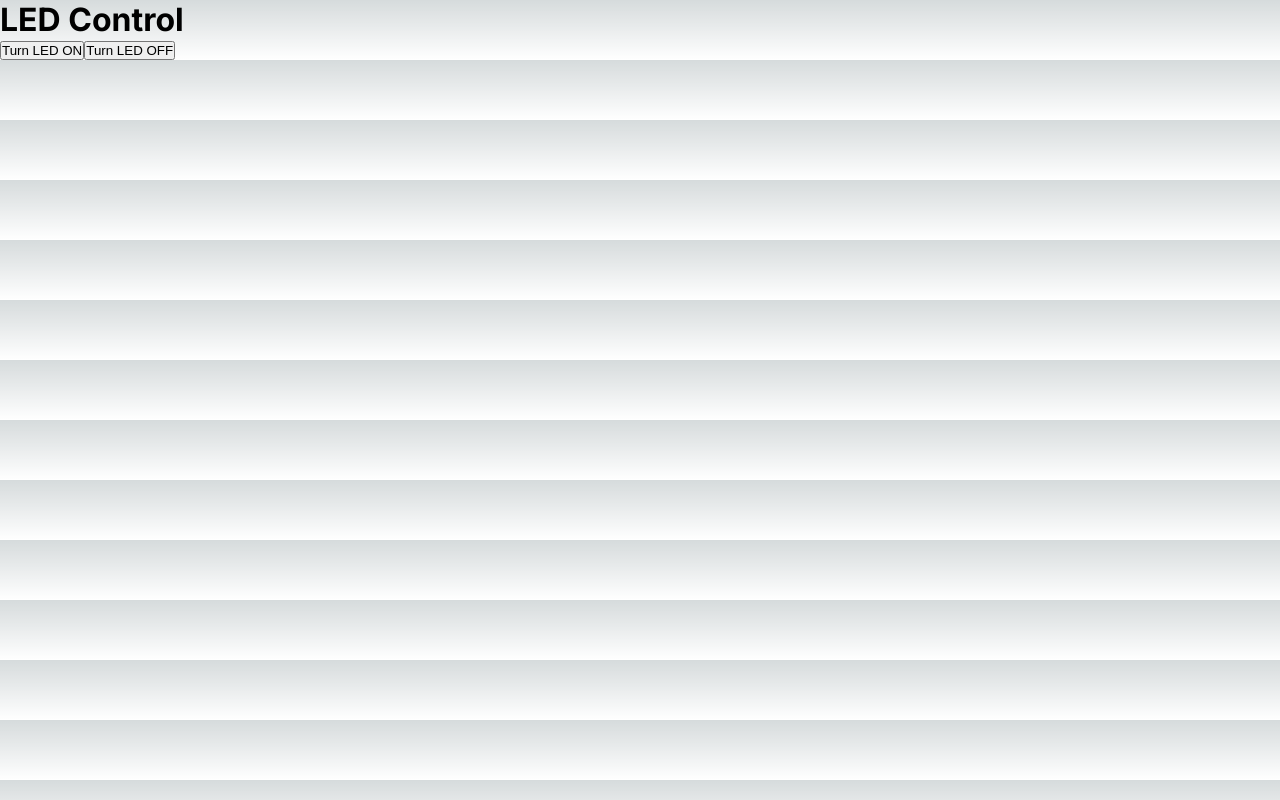
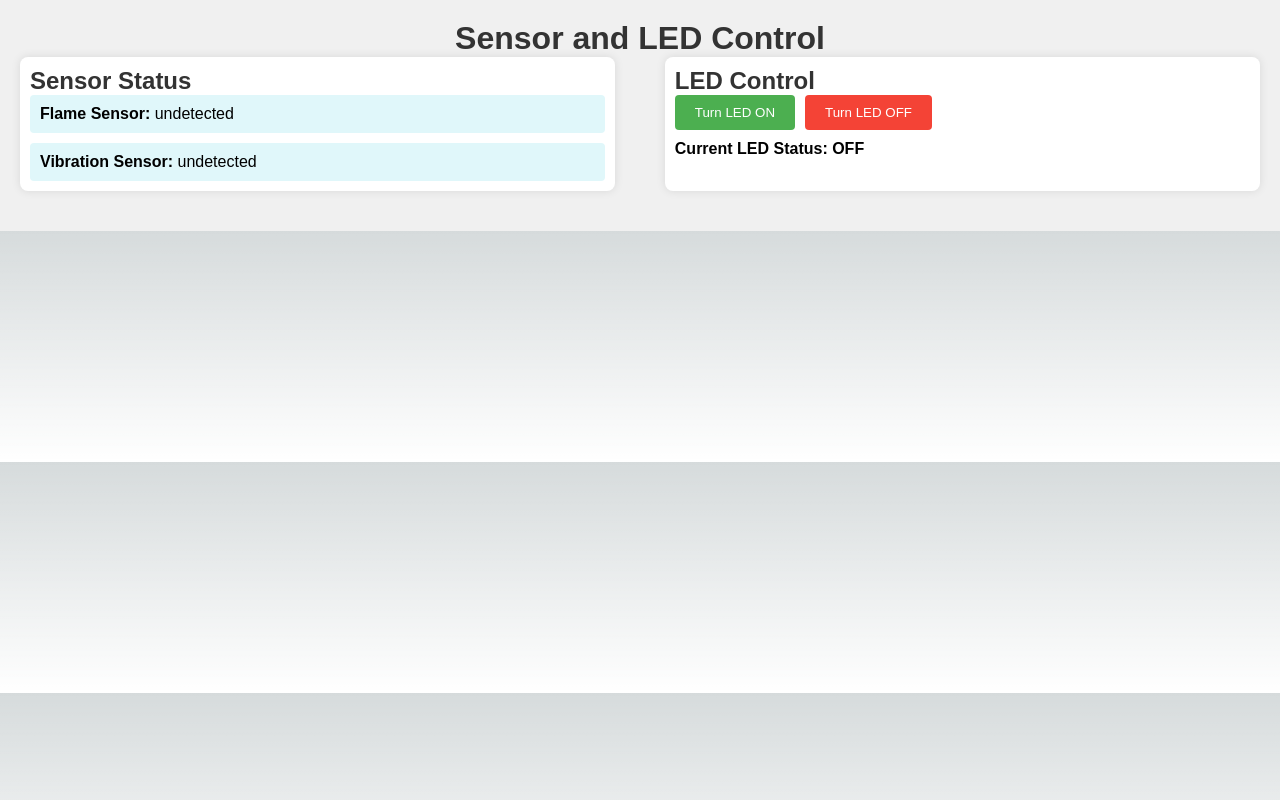
Before and after one commit to 9Mongkol/minipromon, a Next.js app: page / in a window 1280 px wide. Built offline with nearby package versions, Linux system fonts and the light colour scheme; no server answers; the database is empty.

Commit message:
butiCode1

```diff
--- a/src/app/page.js
+++ b/src/app/page.js
@@ -1,8 +1,26 @@
 "use client";
-import { useState } from 'react';
+import { useState, useEffect } from 'react';
 
 const Home = () => {
     const [responseMessage, setResponseMessage] = useState('');
+    const [ledStatus, setLedStatus] = useState(null);
+    const [sensorStatus, setSensorStatus] = useState({ flame: 'undetected', vibration: 'undetected' });
+
+    useEffect(() => {
+        // Fetch initial LED status
+        const fetchLedStatus = async () => {
+            try {
+                const response = await fetch('/api/sensordata');
+                if (!response.ok) throw new Error('Failed to fetch LED status');
+                const data = await response.json();
+                setLedStatus(data.led_status);
+            } catch (error) {
+                console.error('Error:', error);
+            }
+        };
+
+        fetchLedStatus();
+    }, []);
 
     const handleUpdate = async (ledStatus) => {
         try {
@@ -21,6 +39,7 @@ const Home = () => {
             }
 
             const data = await response.json();
+            setLedStatus(data.led_status);
             setResponseMessage(`LED status updated to ${data.led_status}`);
         } catch (error) {
             console.error('Error:', error);
@@ -29,11 +48,36 @@ const Home = () => {
     };
 
     return (
-        <div>
-            <h1>LED Control</h1>
-            <button onClick={() => handleUpdate(1)}>Turn LED ON</button>
-            <button onClick={() => handleUpdate(0)}>Turn LED OFF</button>
-            <p>{responseMessage}</p>
+        <div style={{ fontFamily: 'Arial, sans-serif', padding: '20px', backgroundColor: '#f0f0f0' }}>
+            <h1 style={{ textAlign: 'center', color: '#333' }}>Sensor and LED Control</h1>
+
+            <div style={{ display: 'flex', justifyContent: 'space-between', marginBottom: '20px' }}>
+                <div style={{ width: '48%', padding: '10px', borderRadius: '8px', backgroundColor: '#fff', boxShadow: '0 0 10px rgba(0,0,0,0.1)' }}>
+                    <h2 style={{ color: '#333' }}>Sensor Status</h2>
+                    <div style={{ marginBottom: '10px', padding: '10px', borderRadius: '4px', backgroundColor: '#e0f7fa' }}>
+                        <strong>Flame Sensor:</strong> {sensorStatus.flame}
+                    </div>
+                    <div style={{ padding: '10px', borderRadius: '4px', backgroundColor: '#e0f7fa' }}>
+                        <strong>Vibration Sensor:</strong> {sensorStatus.vibration}
+                    </div>
+                </div>
+
+                <div style={{ width: '48%', padding: '10px', borderRadius: '8px', backgroundColor: '#fff', boxShadow: '0 0 10px rgba(0,0,0,0.1)' }}>
+                    <h2 style={{ color: '#333' }}>LED Control</h2>
+                    <button
+                        onClick={() => handleUpdate(1)}
+                        style={{ padding: '10px 20px', marginRight: '10px', border: 'none', borderRadius: '4px', backgroundColor: '#4caf50', color: '#fff', cursor: 'pointer' }}>
+                        Turn LED ON
+                    </button>
+                    <button
+                        onClick={() => handleUpdate(0)}
+                        style={{ padding: '10px 20px', border: 'none', borderRadius: '4px', backgroundColor: '#f44336', color: '#fff', cursor: 'pointer' }}>
+                        Turn LED OFF
+                    </button>
+                    <p style={{ marginTop: '10px', color: '#333' }}>{responseMessage}</p>
+                    <p style={{ marginTop: '10px', fontWeight: 'bold' }}>Current LED Status: {ledStatus === 1 ? 'ON' : 'OFF'}</p>
+                </div>
+            </div>
         </div>
     );
 };
```
